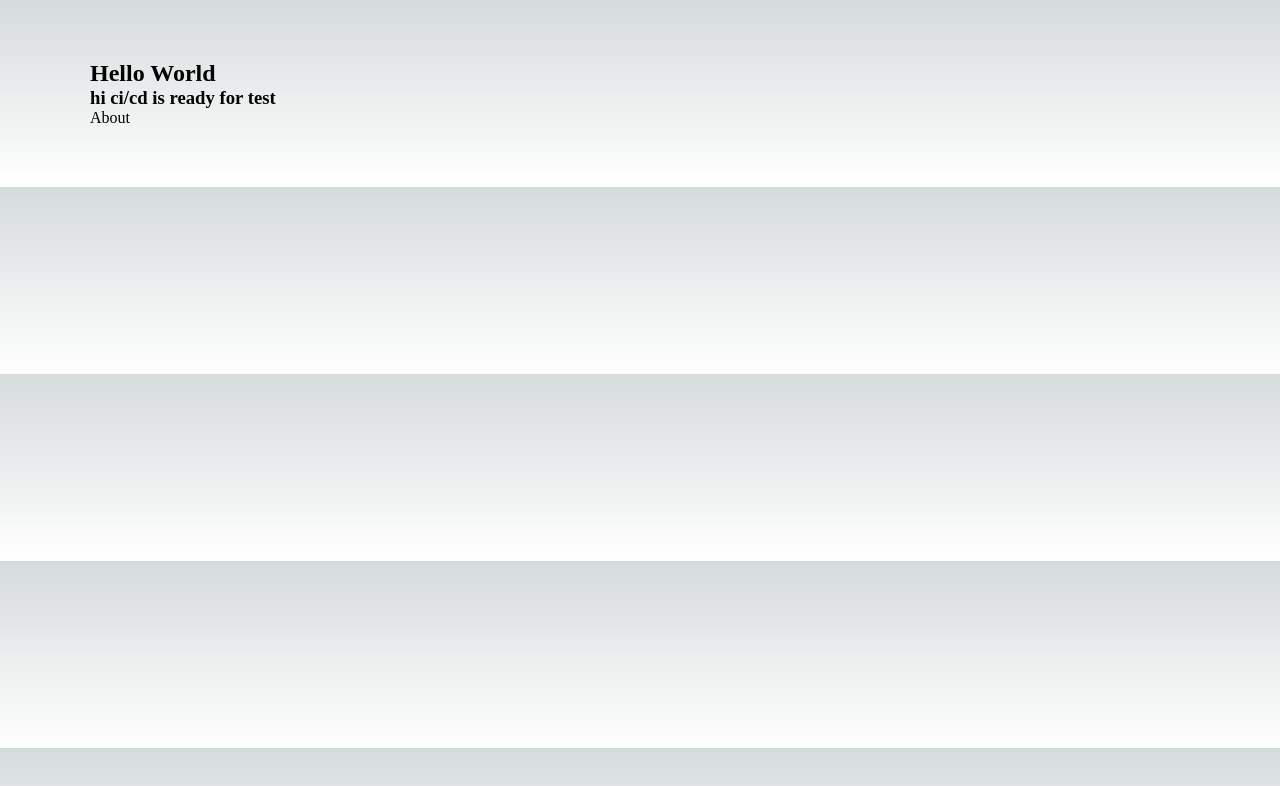
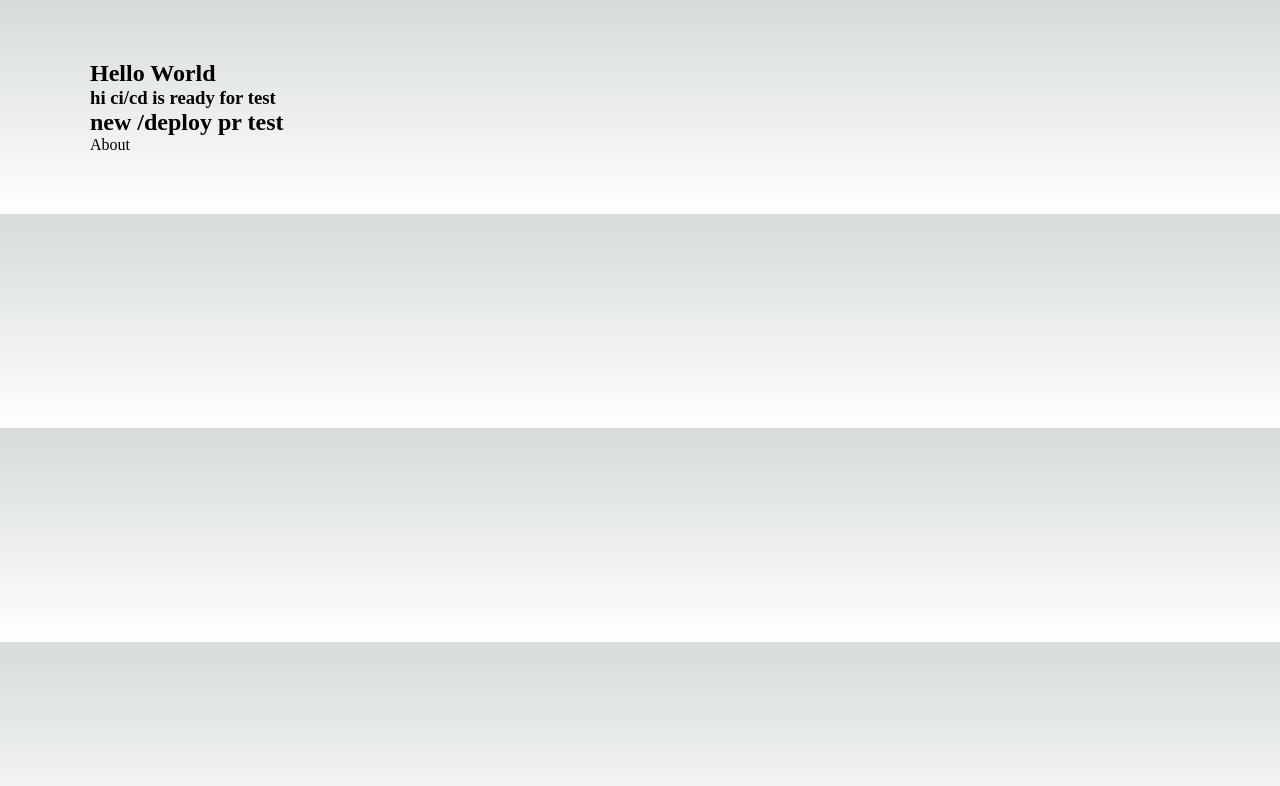
Before and after one commit to mahmud-arif/next-gh-to-beanstalk, a Next.js app: page / in a window 1280 px wide. Shown: the top 786 px of the page. Built offline with nearby package versions, Linux system fonts and the light colour scheme.

Commit message:
added new h2

```diff
--- a/src/app/page.tsx
+++ b/src/app/page.tsx
@@ -6,6 +6,7 @@ export default function Home() {
       <div>
         <h2>Hello World</h2>
         <h3>hi ci/cd is ready for test</h3>
+        <h2>new /deploy pr test</h2>
       </div>
       <Link href="/about">About</Link>
     </main>
```
